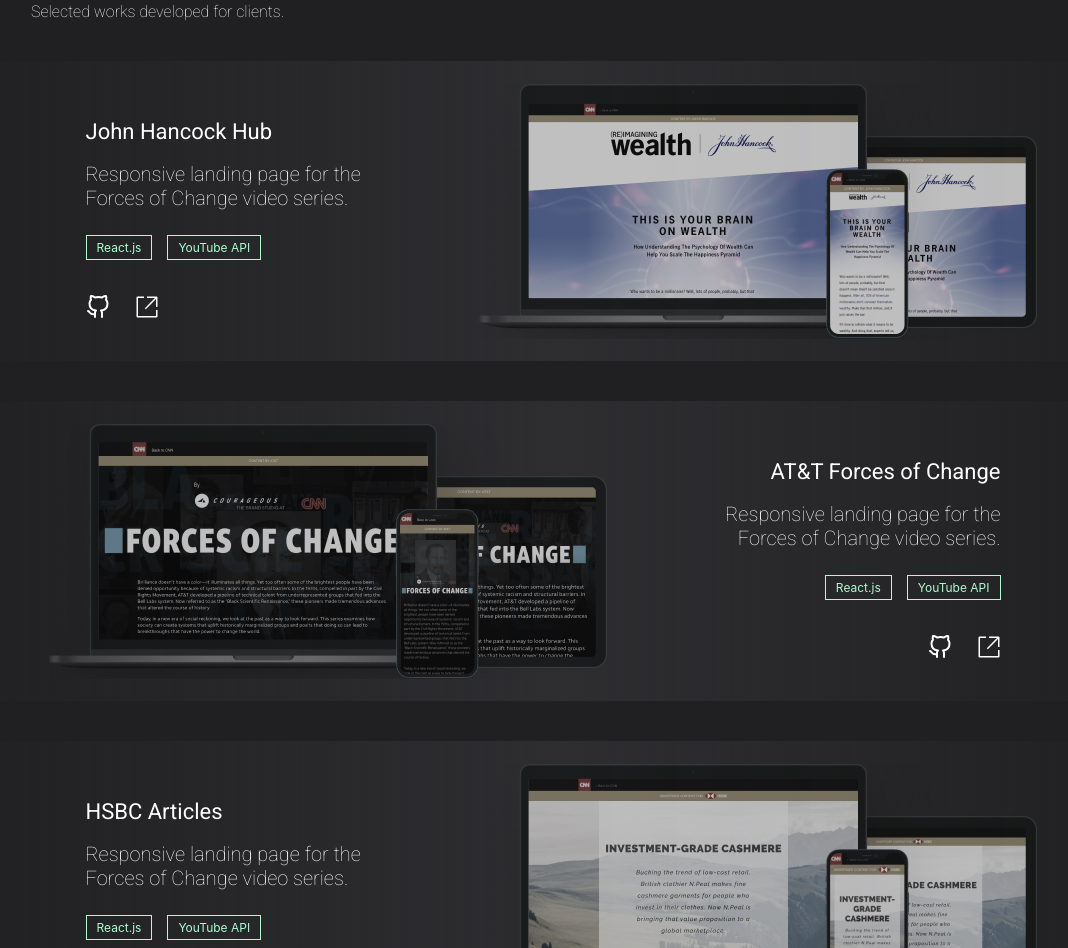
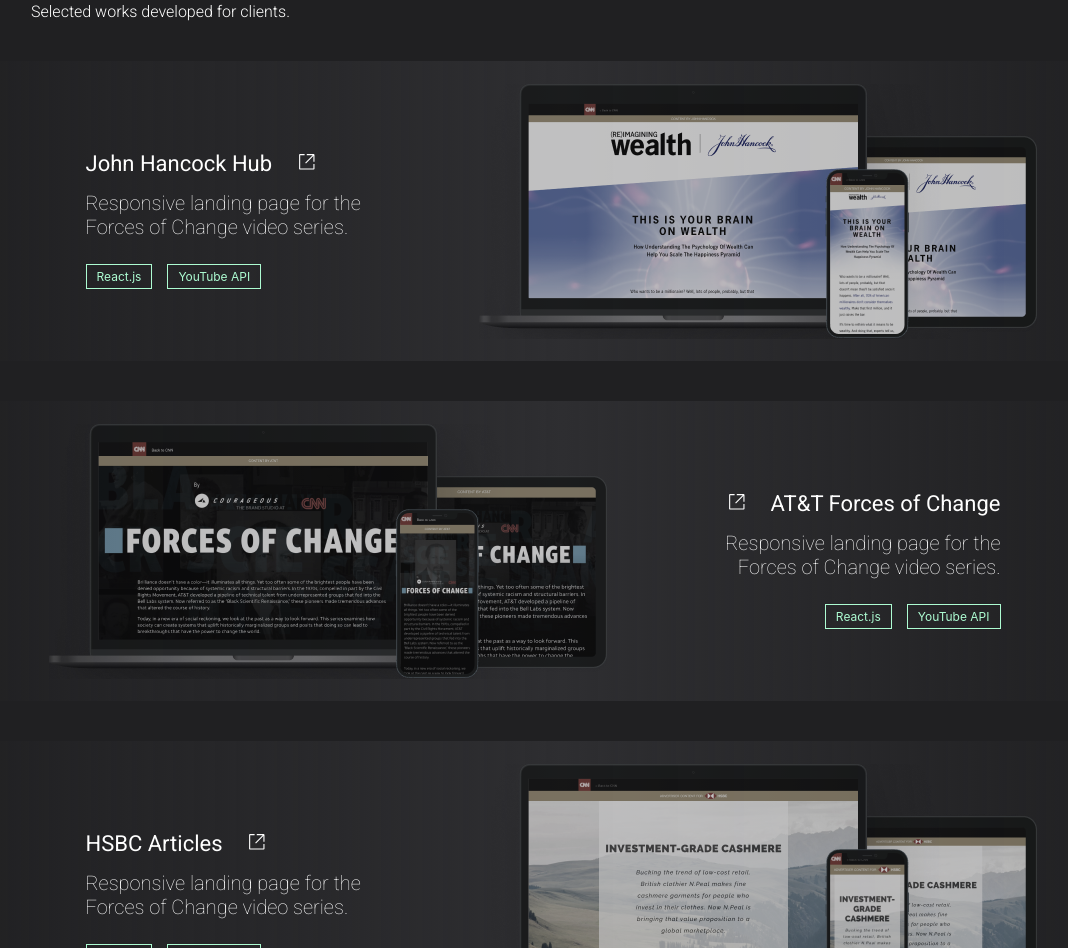
Before and after one commit to imanipaul/portfolio2, a React (Create React App) app: page / in a window 1280 px wide. Shown: the part 2404-3352 px from the top of the page, without its empty margins (97-1165 px from the left). Built offline with nearby package versions, Linux system fonts and the light colour scheme; a web font is replaced by a local one.

Commit message:
Styling fixes and update link icons

```diff
--- a/src/components/ClientWork.js
+++ b/src/components/ClientWork.js
@@ -37,7 +37,20 @@
         <Fade damping={0.5} cascade triggerOnce={true}>
           <div className="project">
             <div className="project-info">
-              <h5>John Hancock Hub</h5>
+              <h5>
+                John Hancock Hub{" "}
+                <a
+                  href="https://www.cnn.com/interactive/ATT/ForcesOfChange/"
+                  target="_blank"
+                  rel="noopener noreferrer"
+                >
+                  <VscLinkExternal
+                    color={"white"}
+                    className="external"
+                    size={"0.8em"}
+                  />
+                </a>
+              </h5>
               <p>
                 Responsive landing page for the Forces of Change video series.
               </p>
@@ -46,15 +59,16 @@
                 <Tag title={"React.js"} />
                 <Tag title={"YouTube API"} />
               </div>
-
+              {/*
               <div className="icons">
-                <FiGithub color={"white"} size={"1.5em"} />
+                <a href="http://sponsorcontent.cnn.com/interactive/john-hancock/generations-of-wealth/">
                   <VscLinkExternal
                     color={"white"}
                     className="external"
                     size={"1.5em"}
                   />
-              </div>
+                </a>
+              </div> */}
             </div>
             <img
               src={size === "desktop" ? jh_full : jh}
@@ -67,7 +81,21 @@
               alt="project screenshot"
             />
             <div className="project-info">
-              <h5>AT&T Forces of Change</h5>
+              <h5>
+                {" "}
+                <a
+                  href="https://www.cnn.com/interactive/ATT/ForcesOfChange/"
+                  target="_blank"
+                  rel="noopener noreferrer"
+                >
+                  <VscLinkExternal
+                    color={"white"}
+                    className="external"
+                    size={"0.8em"}
+                  />
+                </a>{" "}
+                AT&T Forces of Change{" "}
+              </h5>
               <p>
                 Responsive landing page for the Forces of Change video series.
               </p>
@@ -77,19 +105,33 @@
                 <Tag title={"YouTube API"} />
               </div>
 
-              <div className="icons">
-                <FiGithub color={"white"} size={"1.5em"} />
+              {/* <div className="icons">
+                <a href="https://www.cnn.com/interactive/ATT/ForcesOfChange/">
                   <VscLinkExternal
                     color={"white"}
                     className="external"
                     size={"1.5em"}
                   />
-              </div>
+                </a>
+              </div> */}
             </div>
           </div>
           <div className="project">
             <div className="project-info">
-              <h5>HSBC Articles</h5>
+              <h5>
+                HSBC Articles{" "}
+                <a
+                  href="https://www.cnn.com/interactive/ATT/ForcesOfChange/"
+                  target="_blank"
+                  rel="noopener noreferrer"
+                >
+                  <VscLinkExternal
+                    color={"white"}
+                    className="external"
+                    size={"0.8em"}
+                  />
+                </a>
+              </h5>
               <p>
                 Responsive landing page for the Forces of Change video series.
               </p>
@@ -99,14 +141,15 @@
                 <Tag title={"YouTube API"} />
               </div>
 
-              <div className="icons">
-                <FiGithub color={"white"} size={"1.5em"} />
+              {/* <div className="icons">
+                <a href="https://www.cnn.com/interactive/HSBC/SecuringTheWorld/">
                   <VscLinkExternal
                     color={"white"}
                     className="external"
                     size={"1.5em"}
                   />
-              </div>
+                </a>
+              </div> */}
             </div>
             <img
               src={size === "desktop" ? hsbc_full : hsbc}
--- a/src/styles/ClientWork.scss
+++ b/src/styles/ClientWork.scss
@@ -32,7 +32,7 @@
 
     p {
       font-family: "Roboto", sans-serif;
-      font-weight: 200;
+      font-weight: 300;
       color: white;
       margin: 0px;
     }
@@ -63,6 +63,7 @@
           img {
             filter: grayscale(0);
             opacity: 1;
+            transform: scale(1.05);
           }
         }
       }
@@ -100,6 +101,11 @@
           color: white;
           margin: 0px;
           margin-top: 20px;
+          line-height: 20px;
+
+          .external {
+            padding-left: 20px;
+          }
 
           @media screen and (min-width: $laptop-min) {
             font-size: 22px;
@@ -137,7 +143,7 @@
           margin-top: 35px;
 
           .external {
-            margin-left: 25px;
+            margin-left: 0px;
           }
         }
       }
@@ -184,6 +190,10 @@
           }
         }
 
+        .external {
+          padding-right: 20px;
+        }
+
         img {
           left: auto;
           right: 50%;
```
Lines whose indentation alone changed are shown as unchanged.
